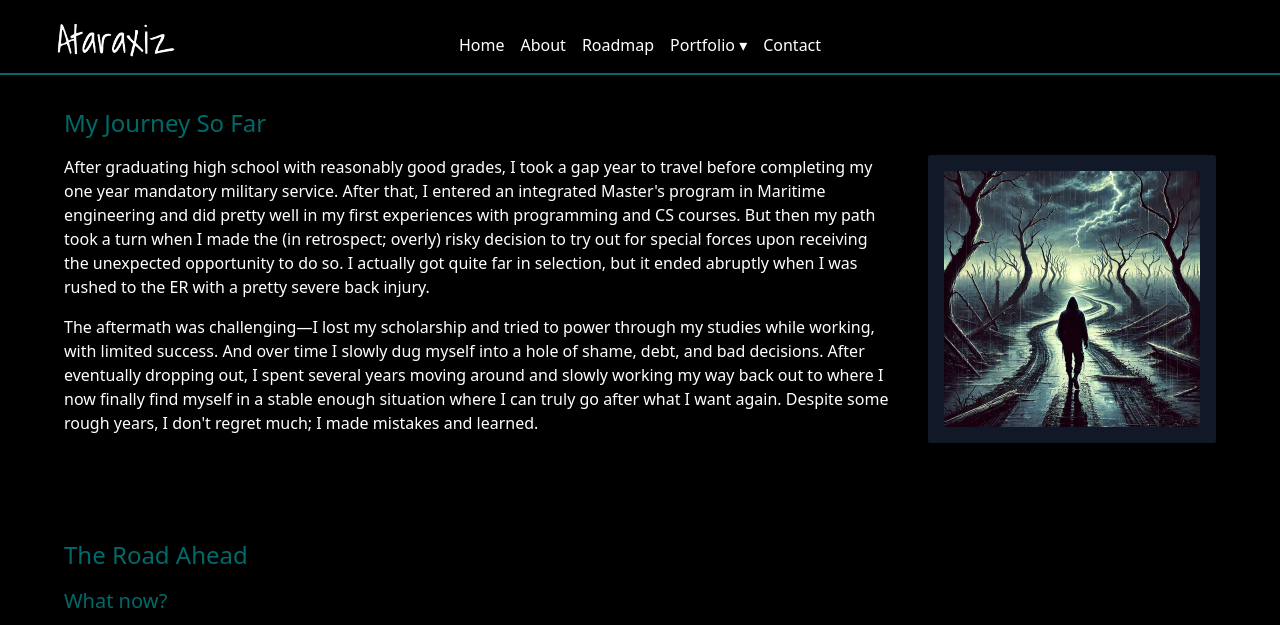
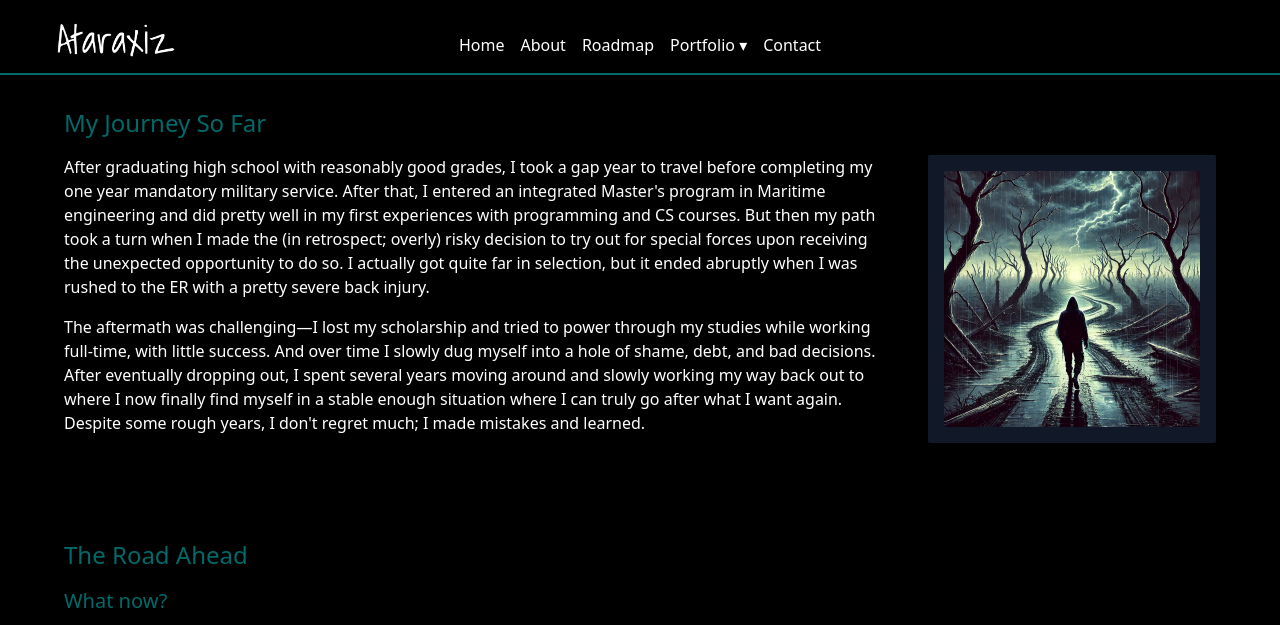
Before and after one commit to Ataraxiz/Ataraxiz.com, a website: page pages/about.html in a window 1280 px wide. Shown: the top 625 px of the page. Drawn offline with Linux system fonts and the light colour scheme.

Commit message:
Update about.html

```diff
--- a/pages/about.html
+++ b/pages/about.html
@@ -23,7 +23,7 @@
 
             <div class="space-y-4">
                 <p class="text-white">After graduating high school with reasonably good grades, I took a gap year to travel before completing my one year mandatory military service. After that, I entered an integrated Master's program in Maritime engineering and did pretty well in my first experiences with programming and CS courses. But then my path took a turn when I made the (in retrospect; overly) risky decision to try out for special forces upon receiving the unexpected opportunity to do so. I actually got quite far in selection, but it ended abruptly when I was rushed to the ER with a pretty severe back injury.</p>
-                <p class="text-white">The aftermath was challenging—I lost my scholarship and tried to power through my studies while working, with limited success. And over time I slowly dug myself into a hole of shame, debt, and bad decisions. After eventually dropping out, I spent several years moving around and slowly working my way back out to where I now finally find myself in a stable enough situation where I can truly go after what I want again. Despite some rough years, I don't regret much; I made mistakes and learned.</p>
+                <p class="text-white">The aftermath was challenging—I lost my scholarship and tried to power through my studies while working full-time, with little success. And over time I slowly dug myself into a hole of shame, debt, and bad decisions. After eventually dropping out, I spent several years moving around and slowly working my way back out to where I now finally find myself in a stable enough situation where I can truly go after what I want again. Despite some rough years, I don't regret much; I made mistakes and learned.</p>
             </div>
             <div class="clear-both"></div>
         </div>
```
